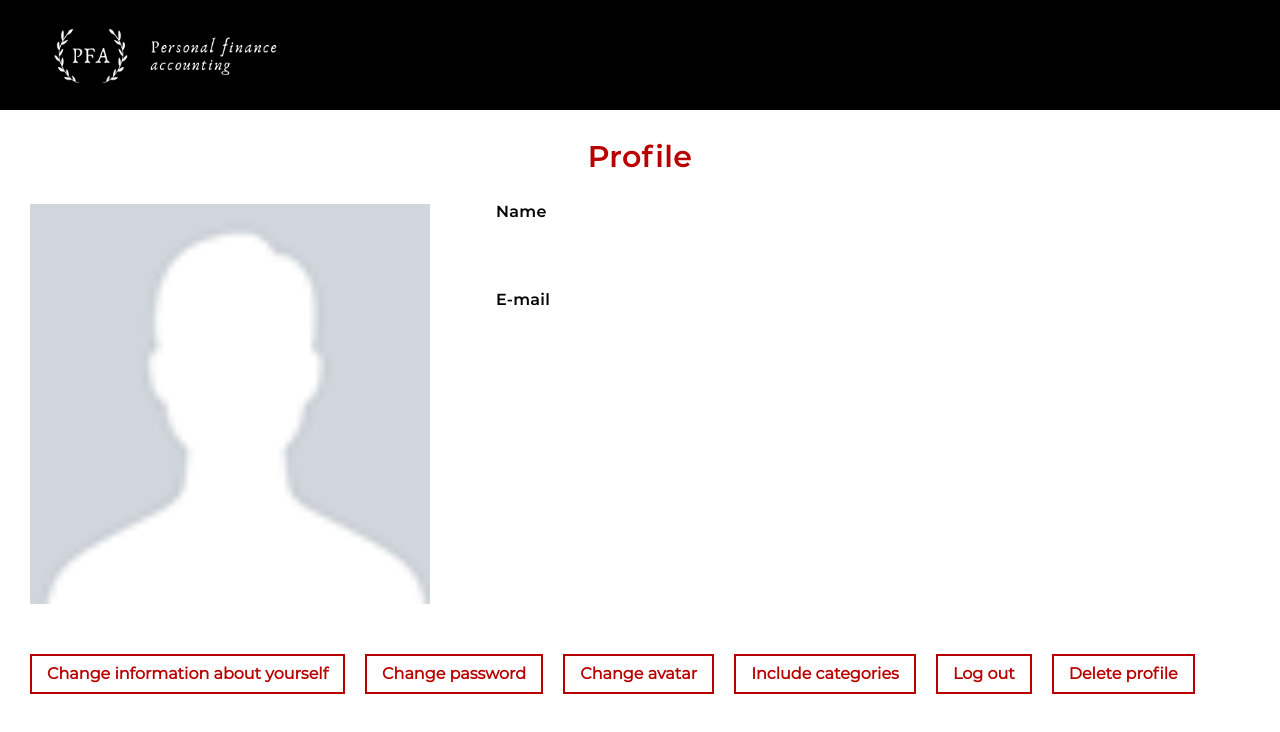
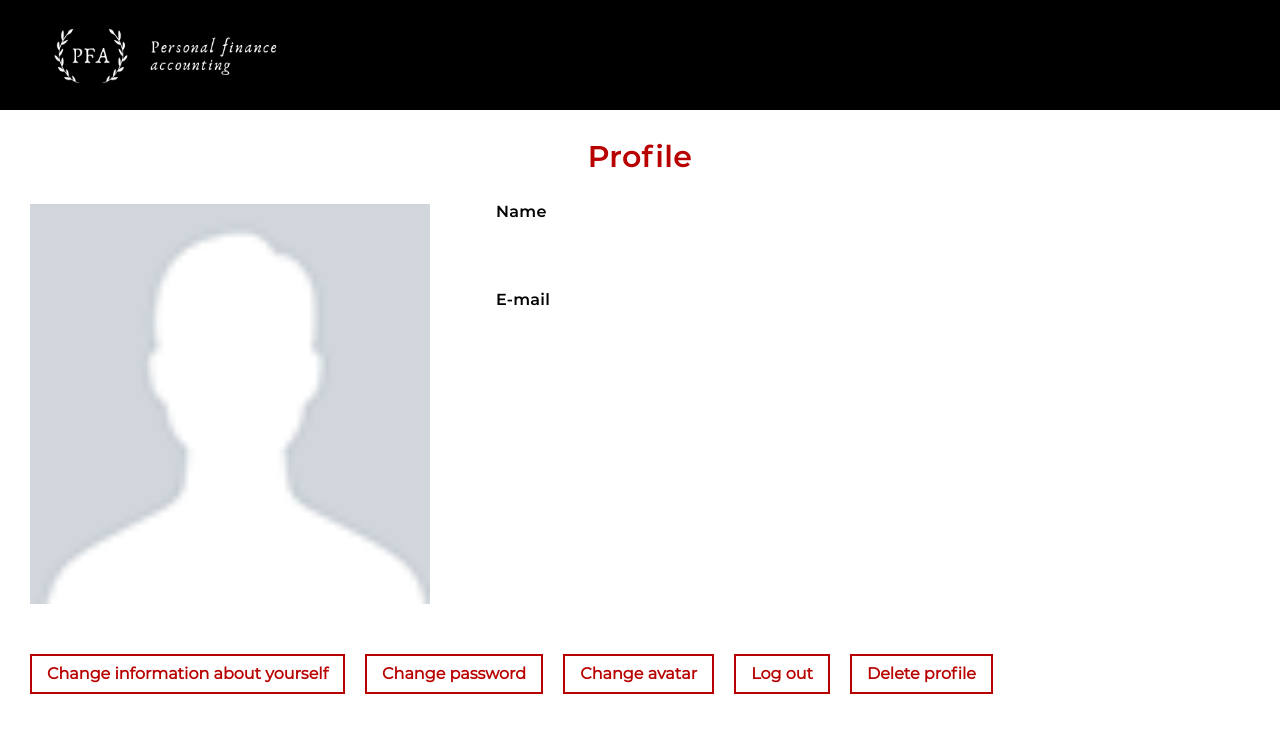
Before and after one commit to BulgakViktoriya14/-Personal-finance-accounting, a React (Create React App) app: page /profile in a window 1280 px wide. Shown: the top 732 px of the page. Built offline with nearby package versions, Linux system fonts and the light colour scheme; no server answers.

Commit message:
some modify profile

```diff
--- a/src/components/content/Profile.js
+++ b/src/components/content/Profile.js
@@ -18,7 +18,6 @@ class Profile extends React.Component {
 		this.state = {
 			flag: true,
 			idUser: '',
-			flagCategory: false
 		}
 	}
 
@@ -144,10 +143,6 @@ class Profile extends React.Component {
 					}
 					<button type="button" onClick={this.openModalWindowChangePassword} className="button-change-password">Change password</button>
 					<button type="button" onClick={this.openModalWindowChangeAvatar} className="button-change-avatar">Change avatar</button>
-					<button type="button" onClick={this.enableOrDisableCategories}className="button-category">
-						{this.state.flagCategory && "Disable categories"}
-						{!this.state.flagCategory && "Include categories"}
-					</button>
 					<button type="button" onClick={this.logout} className="button-logout">Log out</button>
 					<button type="button" onClick={this.deleteProfile} className="button-delete-profile">Delete profile</button>
 				</div>
```
